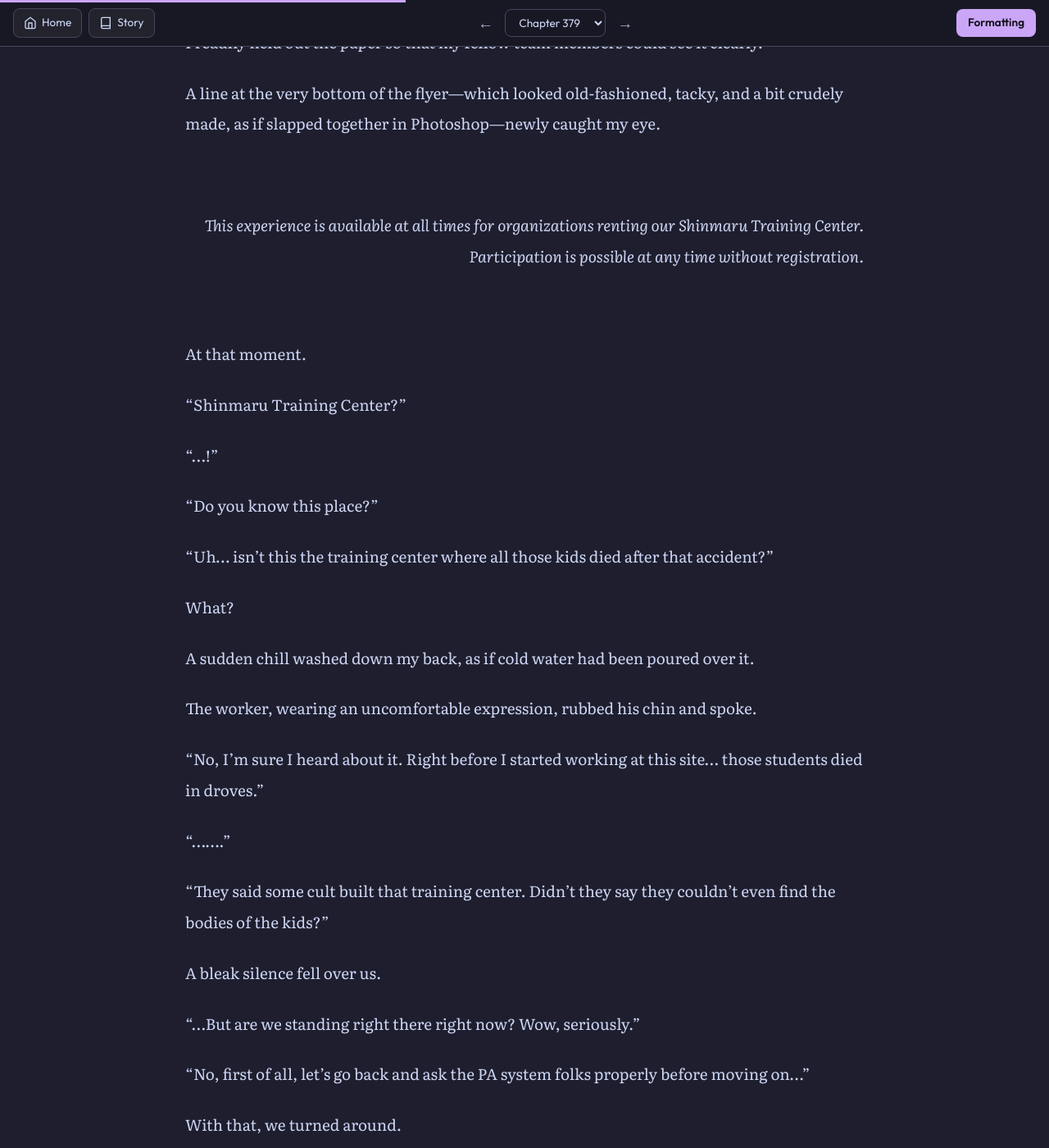
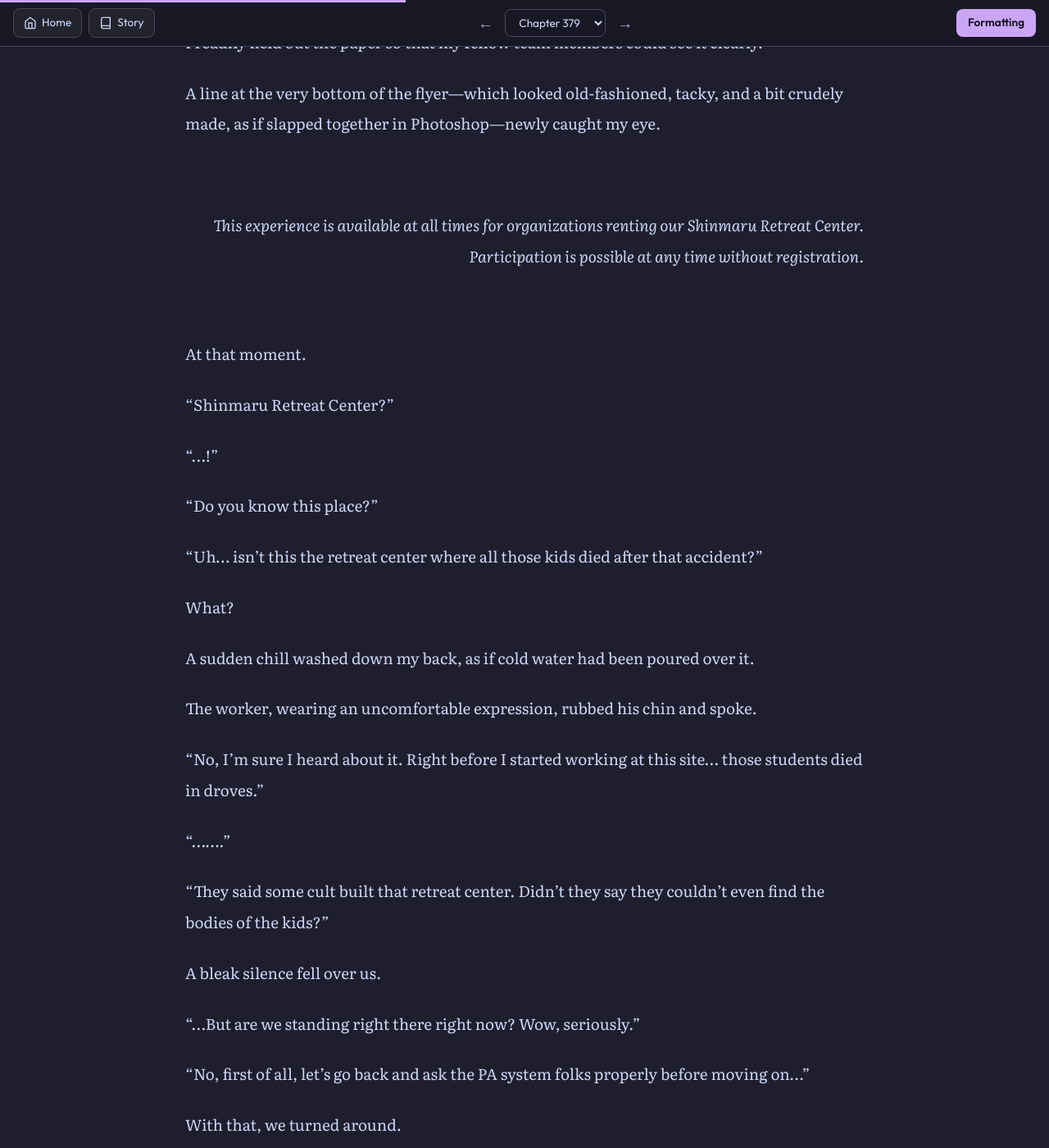
Before and after one commit to soleumn/soleumn.github.io, a Jekyll site: the page built from _chapters/gsgw/ch379.md, in a window 1280 px wide and 1400 px high, scrolled down 9141 px. Shown: the whole window at 82% size. Built offline with Jekyll 4.4.1, drawn with Linux system fonts in a browser that asks for light colours; comment, search, counter and statistics services are not loaded; some of the changed text lies outside the part shown.

Commit message:
Update ch379.md

```diff
--- a/_chapters/gsgw/ch379.md
+++ b/_chapters/gsgw/ch379.md
@@ -245,7 +245,7 @@ The contents of the folded paper finally revealed themselves.
 </div>
 
 **Prize Claim Location:**<br>
-Information Desk in front of the 1st-floor entrance of the Training Center.
+Information Desk in front of the 1st-floor entrance of the Retreat Center.
 
 <br>
 
@@ -268,7 +268,7 @@ A line at the very bottom of the flyer—which looked old-fashioned, tacky, and
 <br>
 
 <div style="text-align: right !important; margin: 20px 0;">
-   <i>This experience is available at all times for organizations renting our Shinmaru Training Center.<br>
+   <i>This experience is available at all times for organizations renting our Shinmaru Retreat Center.<br>
    Participation is possible at any time without registration.</i>
 </div>
 
@@ -276,13 +276,13 @@ A line at the very bottom of the flyer—which looked old-fashioned, tacky, and
 
 At that moment.
 
-"Shinmaru Training Center?"
+"Shinmaru Retreat Center?"
 
 "…!"
 
 "Do you know this place?"
 
-"Uh… isn't this the training center where all those kids died after that accident?"
+"Uh… isn't this the retreat center where all those kids died after that accident?"
 
 What?
 
@@ -294,7 +294,7 @@ The worker, wearing an uncomfortable expression, rubbed his chin and spoke.
 
 "……."
 
-"They said some cult built that training center. Didn't they say they couldn't even find the bodies of the kids?"
+"They said some cult built that retreat center. Didn't they say they couldn't even find the bodies of the kids?"
 
 A bleak silence fell over us.
 
@@ -338,7 +338,7 @@ If I didn't, everyone might descend into total panic right here and now.
 
 My mind raced so fast it felt electric.
 
-First, I had to quickly deduce what kind of ghost story this was. Let’s see… a training center where a fatal accident occurred, a courage test…
+First, I had to quickly deduce what kind of ghost story this was. Let’s see… a retreat center where a fatal accident occurred, a courage test…
 
 *‘It's too cliché.’*
 
@@ -625,7 +625,7 @@ The most terrifying part is that not only the person who turned on the light goe
 
 It remains unclear what exactly the explorers see or what kind of experience they undergo.
 
-Explorers who enter will experience a courage test held at an abandoned training center on the outskirts of South Gyeongsang Province, and cannot escape the ghost story until the test is <span class="wiki-red">properly completed</span>.
+Explorers who enter will experience a courage test held at an abandoned retreat center on the outskirts of South Gyeongsang Province, and cannot escape the ghost story until the test is <span class="wiki-red">properly completed</span>.
 
 </div>
 
```
